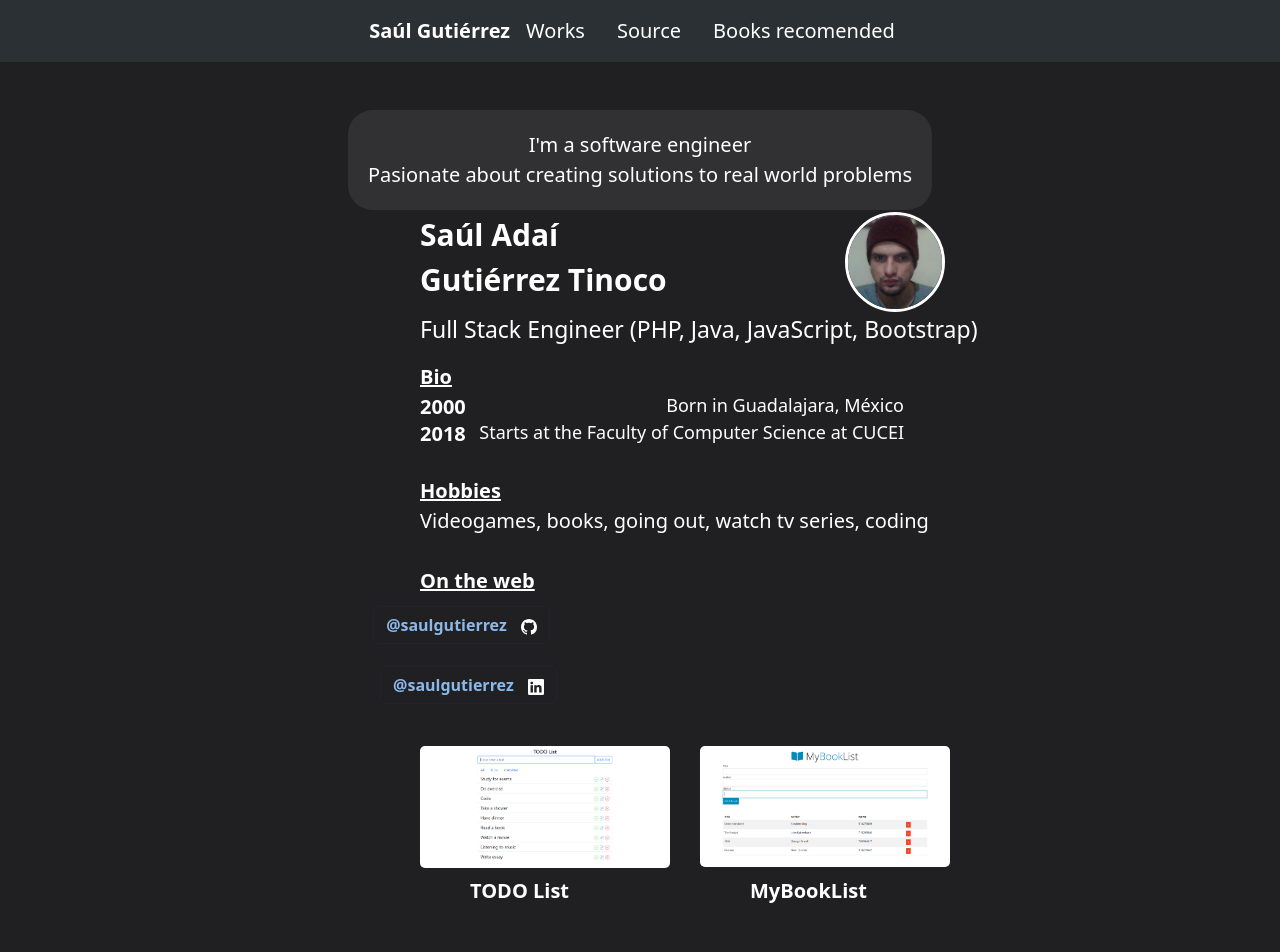
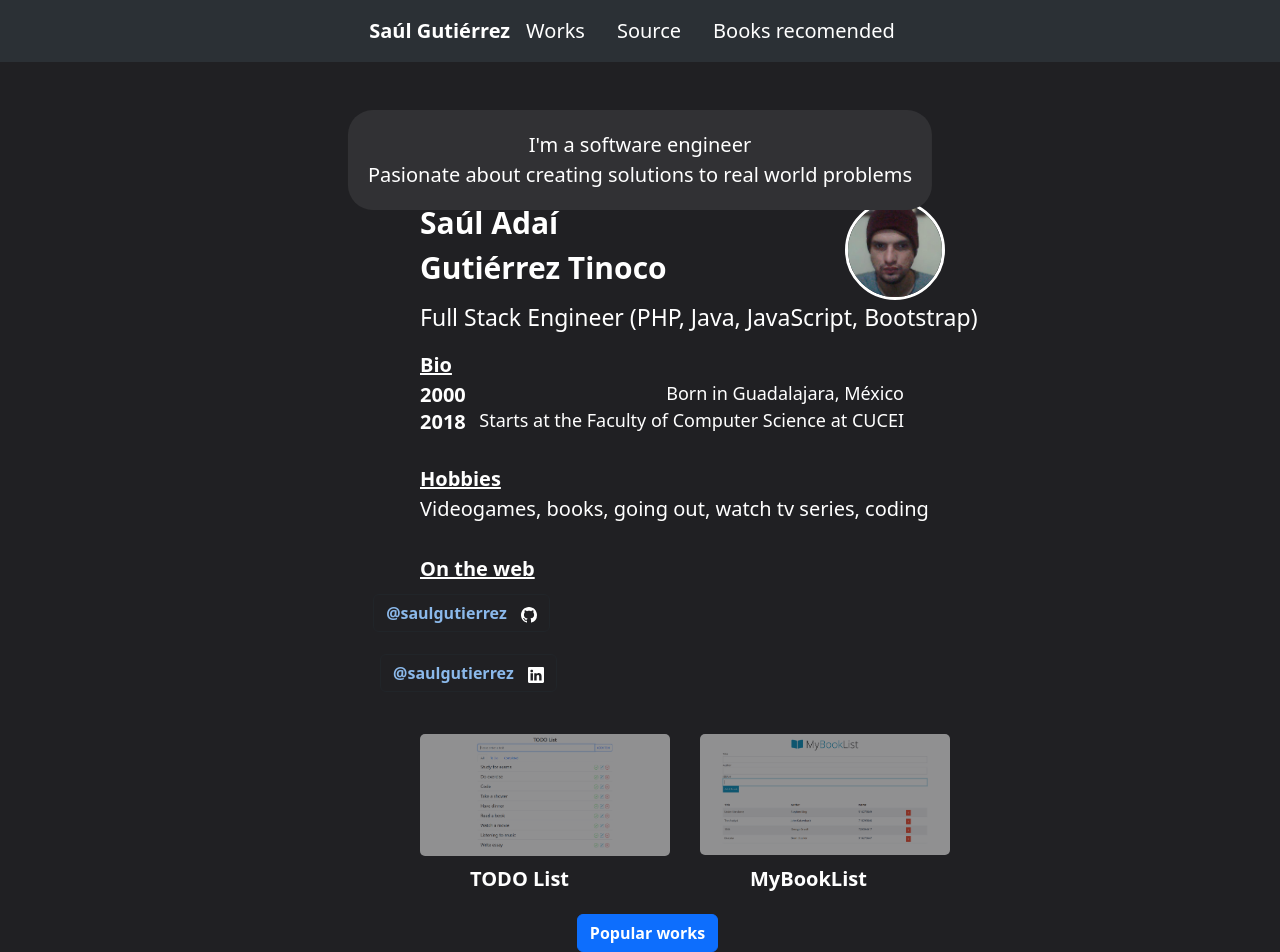
Before and after one commit to saulgutierrez/homepage, a plain HTML site: page index.html in a window 1280 px wide. Before the commit the page ends 906 px from the top, so only its background shows below. Drawn offline with nearby package versions, Linux system fonts and the light colour scheme.

Commit message:
Fixed navbar and hover effect

```diff
--- a/index.html
+++ b/index.html
@@ -9,7 +9,7 @@
     <title>Saúl Gutiérrez | FrontEnd Web Development</title>
 </head>
 <body>
-    <nav class="justify-content-center nav navbar bg-dark bg-body-tertiary" data-bs-theme="dark" >
+    <nav class="justify-content-center nav navbar bg-dark bg-body-tertiary fixed-top" data-bs-theme="dark" >
       <a class="active" href="#" aria-current="page">Saúl Gutiérrez</a>
       <a class="nav-link" href="#">Works</a>
       <a class="nav-link" href="https://github.com/saulgutierrez" target="_blank">Source</a>
@@ -57,5 +57,6 @@
     <a href="https://spontaneous-gaufre-5dc150.netlify.app/" target="_blank">
       <div class="label-booklist">MyBookList</div>
     </a>
+    <button type="button" class="btn btn-primary btn-projects">Popular works</button>
 </body>
 </html>
--- a/style.css
+++ b/style.css
@@ -41,6 +41,7 @@ a {
     font-size: 30px;
     font-weight: 700;
     text-align: left;
+    margin-top: 50px;
 }
 
 .perfil-description {
@@ -53,6 +54,7 @@ a {
     border-radius: 50%;
     height: 100px;
     border: white 3px solid;
+    margin-top: 50px;
 }
 
 .bio {
@@ -141,6 +143,11 @@ svg {
     margin-top: 300px;
     margin-left: 420px;
     border-radius: 5px;
+    opacity: 0.5;
+}
+
+.todo:hover {
+    opacity: 1;
 }
 
 .booklist {
@@ -149,6 +156,11 @@ svg {
     margin-top: 300px;
     margin-left: 30px;
     border-radius: 5px;
+    opacity: 0.5;
+}
+
+.booklist:hover {
+    opacity: 1;
 }
 
 .label-todo {
@@ -161,6 +173,13 @@ svg {
     float: left;
     margin-top: 430px;
     margin-left: -200px;
+}
+
+.btn-projects {
+    font-weight: 700;
+    position: absolute;
+    margin-top: 480px;
+    margin-left: 20px;
 }
 
 
```
